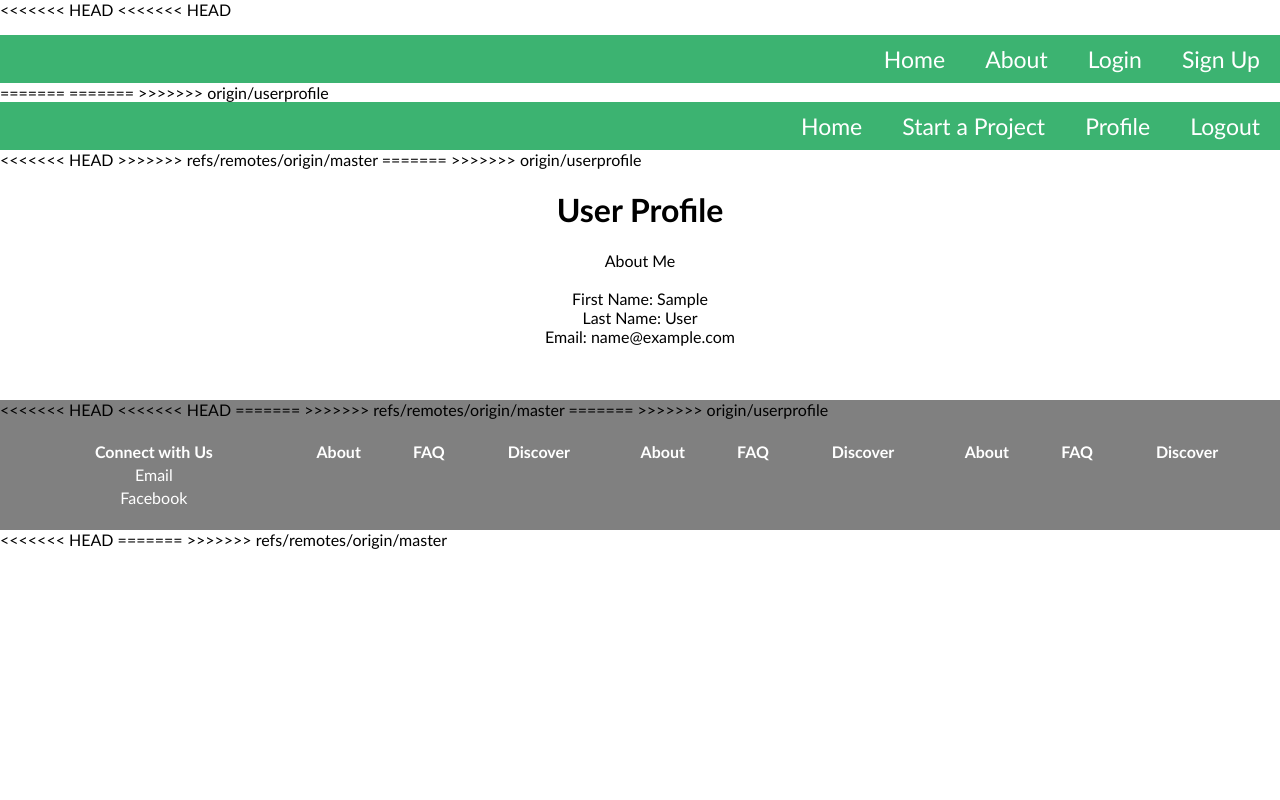
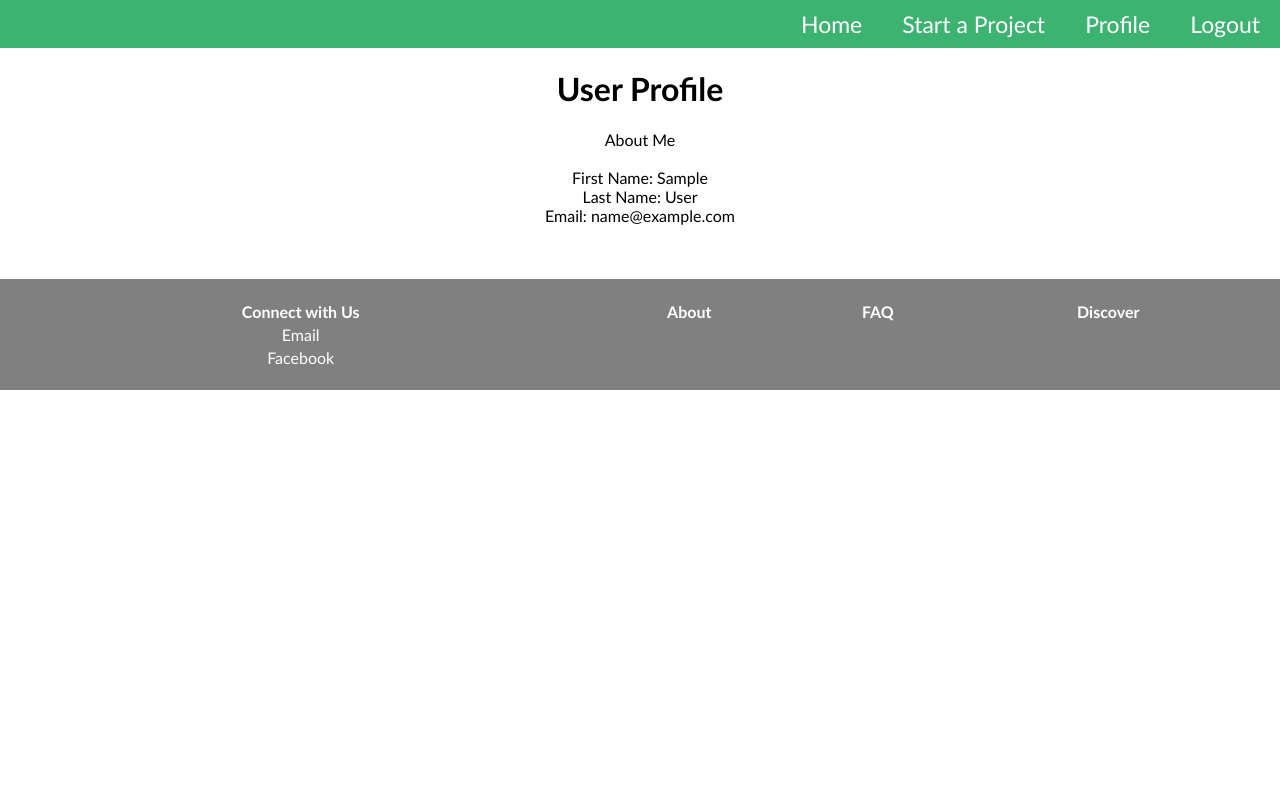
Before and after one commit to bl-op/system-project, a PHP site: page /profile.php?id=1 in a window 1280 px wide. Run offline with PHP 8.4, Linux system fonts and the light colour scheme; tables that the repository leaves empty or names only in its code hold one stand-in row (values such as "Sample post").

Commit message:
updated to current

```diff
--- a/profile.php
+++ b/profile.php
@@ -25,20 +25,6 @@
         <link rel="stylesheet" href="resources\css\stylesheet.css">
     </head>
     <header>
-<<<<<<< HEAD
-<<<<<<< HEAD
-    <div class="navibar">
-        <ul>
-            <a href="signup.html">Sign Up</a>
-            <a href="login.html">Login</a>
-            <a href="#">About</a>
-            <a href="carifund.php">Home</a>
-        </ul>
-    </div>
-    </header>
-=======
-=======
->>>>>>> origin/userprofile
         <div class="navibar">
             <a href="logout.php">Logout</a>
             <a href="userhome.php">Profile</a>
@@ -46,10 +32,6 @@
             <a href="myhome.php">Home</a>
         </div>
         </header>
-<<<<<<< HEAD
->>>>>>> refs/remotes/origin/master
-=======
->>>>>>> origin/userprofile
     <body>
 
     <!-- insert details here -->
@@ -72,22 +54,9 @@
     <table style="width:100%" class="info_table">
           <tr>
               <th>Connect with Us</th>
-<<<<<<< HEAD
-<<<<<<< HEAD
-              <th><a href="#" style="color:white; text-decoration:none;">About</th>
-              <th><a href="#" style="color:white; text-decoration:none;">FAQ</a></th>
-              <th><a href="#" style="color:white; text-decoration:none;">Discover</a></th>
-
-=======
               	<th><a href="userabout.html" style="color:white; text-decoration:none;">About</th>
             	<th><a href="userfaq.html" style="color:white; text-decoration:none;">FAQ</a></th>
             	<th><a href="userdiscover.html" style="color:white; text-decoration:none;">Discover</a></th>
->>>>>>> refs/remotes/origin/master
-=======
-              	<th><a href="userabout.html" style="color:white; text-decoration:none;">About</th>
-            	<th><a href="userfaq.html" style="color:white; text-decoration:none;">FAQ</a></th>
-            	<th><a href="userdiscover.html" style="color:white; text-decoration:none;">Discover</a></th>
->>>>>>> origin/userprofile
           </tr>
           <tr>
               <td><a href="emailus.html" style="color:white; text-decoration:none;">Email</a></td>
@@ -98,8 +67,4 @@
       </table>
     </footer>
 
-<<<<<<< HEAD
 </html>
-=======
-</html>
->>>>>>> refs/remotes/origin/master
```
